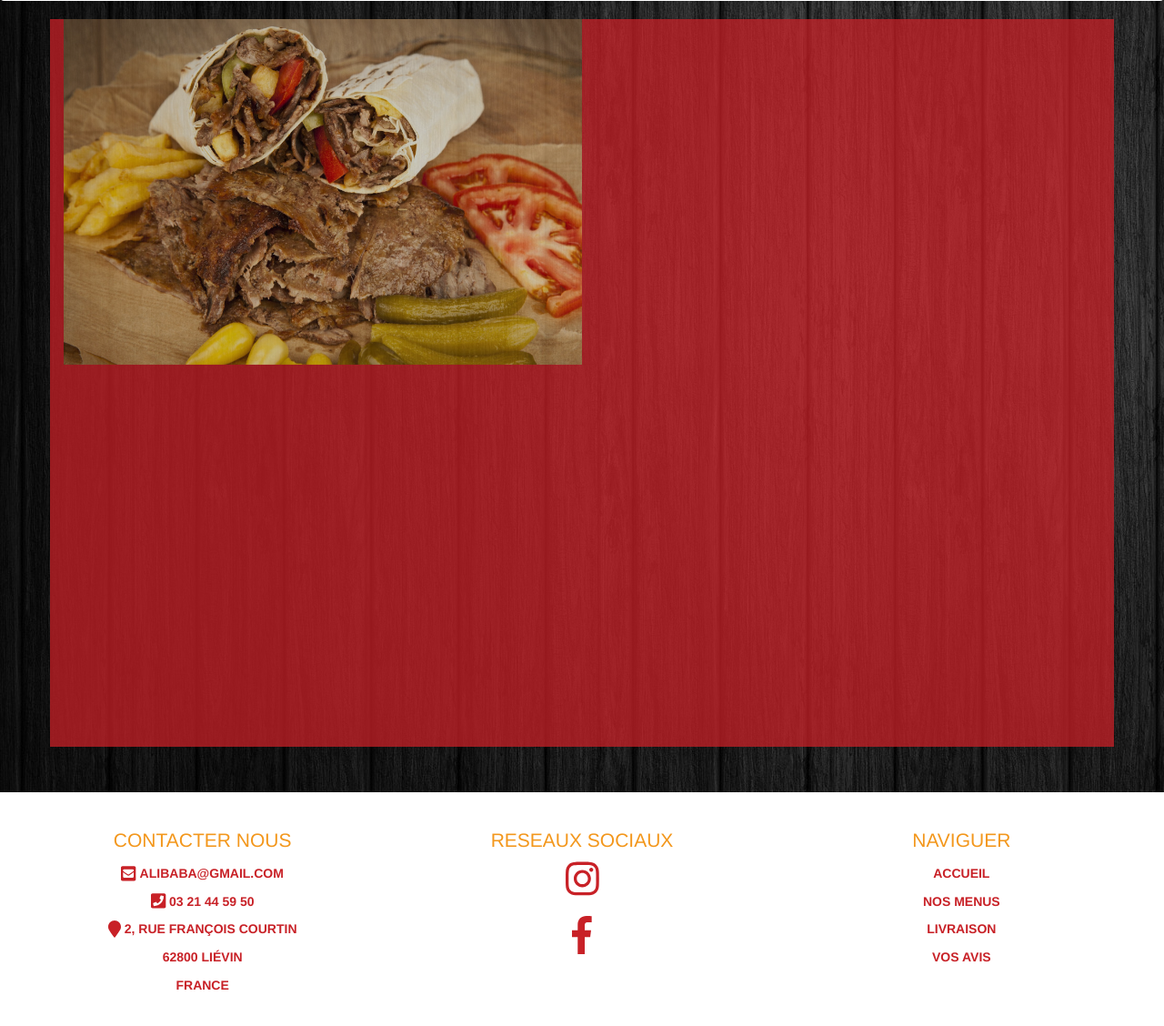
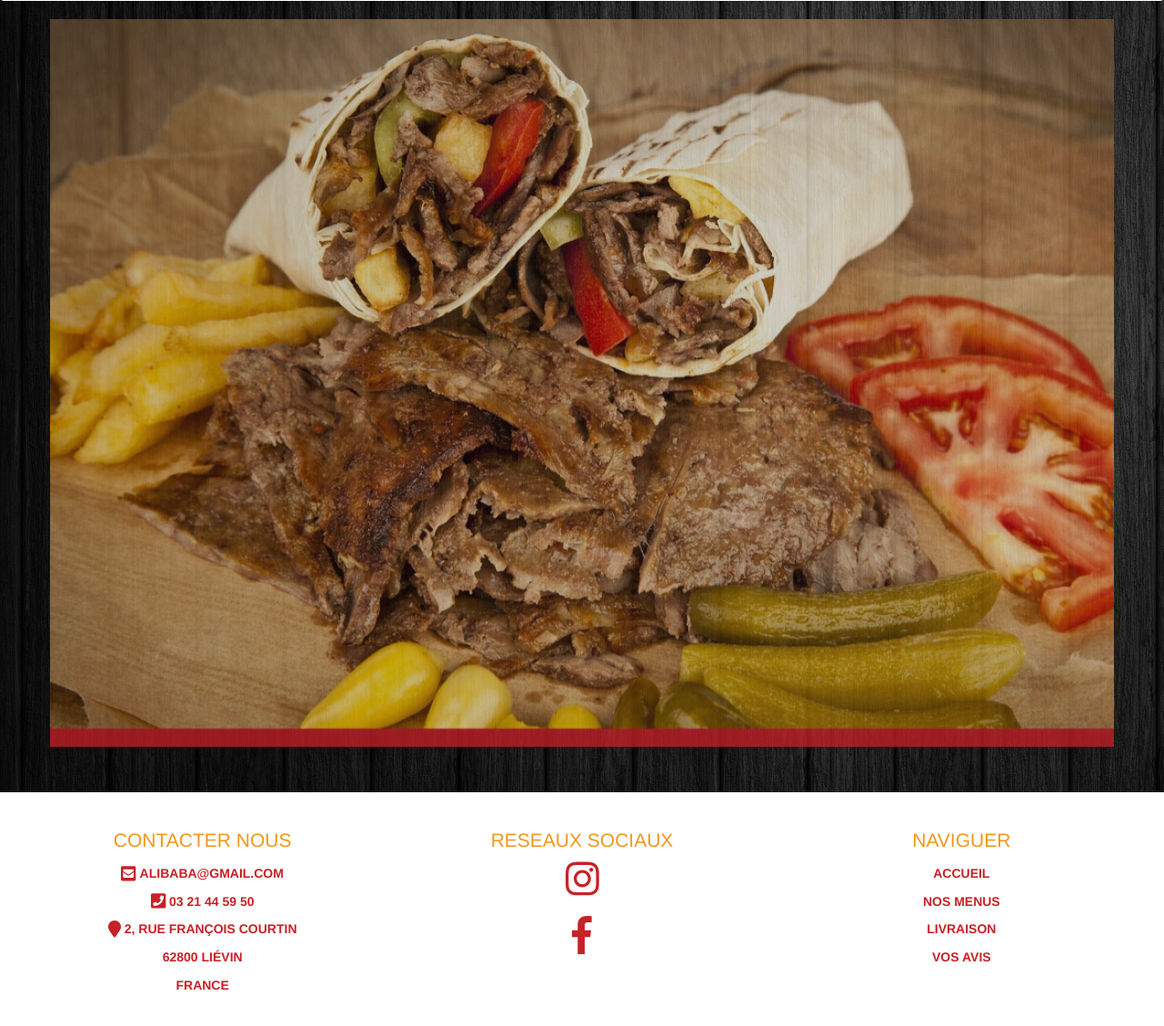
Before and after one commit to salihgungor/ApplicationMobileFirst, a PHP site: page / in a window 1280 px wide. Shown: the part 306-1434 px from the top of the page at 91% size. Run offline with PHP 8.4, Linux system fonts and the light colour scheme; some libraries are stand-ins or nearby versions.

Commit message:
correction

```diff
--- a/ApplicationTransportCCAS_mobilefirstWeb/css/style.css
+++ b/ApplicationTransportCCAS_mobilefirstWeb/css/style.css
@@ -23,7 +23,8 @@ body{
   min-height:100%;
   background-color: #C82127;
   opacity:0.75;
-
+  padding-left: 0;
+  padding-right: 0;
 }
 
 img{
@@ -153,8 +154,7 @@ header>.navbar-default {
 .rslides img {
   display: block;
   height: auto;
-  float: left;
-  width: 50%;
+  width: 100%;
   border: 0;
   }
 
--- a/ApplicationTransportCCAS_mobilefirstWeb/index.php
+++ b/ApplicationTransportCCAS_mobilefirstWeb/index.php
@@ -25,7 +25,7 @@ $(document).ready(function() {
   $(function() {
     $(".rslides").responsiveSlides({
   auto: true,             // Boolean: Animate automatically, true or false
-  speed: 500,            // Integer: Speed of the transition, in milliseconds
+  speed: 1000,            // Integer: Speed of the transition, in milliseconds
   timeout: 4000,          // Integer: Time between slide transitions, in milliseconds
   pager: false,           // Boolean: Show pager, true or false
   nav: false,             // Boolean: Show navigation, true or false
@@ -79,9 +79,10 @@ $(document).ready(function() {
   <div class="container">
     <div class="slider">
         <ul class="rslides">
-          <li><img src="img/1.jpg" alt=""></li>
-          <li><img src="img/2.jpg" alt=""></li>
-          <li><img src="img/3.jpg" alt=""></li>
+          <li><img class="img-responsive" src="img/1.jpg" alt=""></li>
+          <div class="centered">Centered</div>
+          <li><img class="img-responsive" src="img/2.jpg" alt=""></li>
+          <li><img class="img-responsive" src="img/3.jpg" alt=""></li>
         </ul>
     </div>
     <div class="meteo">
--- a/ApplicationTransportCCAS_mobilefirstWeb/pages/menus.php
+++ /dev/null
@@ -1,3 +0,0 @@
-<div class="container-fluid">
-lgjdgldjgldgjdlgj
-</div>
```
Also changed, not shown: ApplicationTransportCCAS_mobilefirstWeb/img/1.jpg, ApplicationTransportCCAS_mobilefirstWeb/img/2.jpg, ApplicationTransportCCAS_mobilefirstWeb/img/3.jpg.
